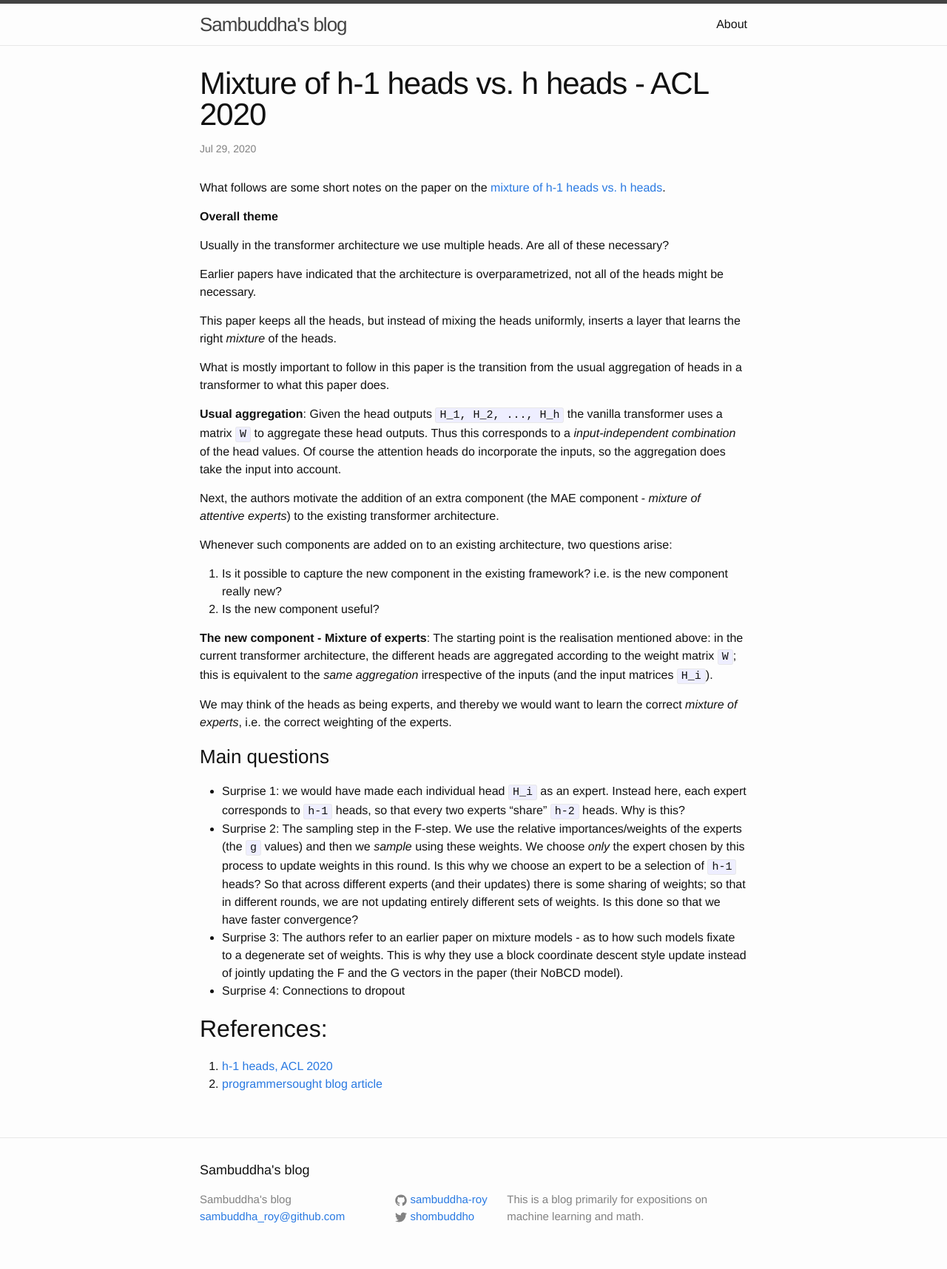
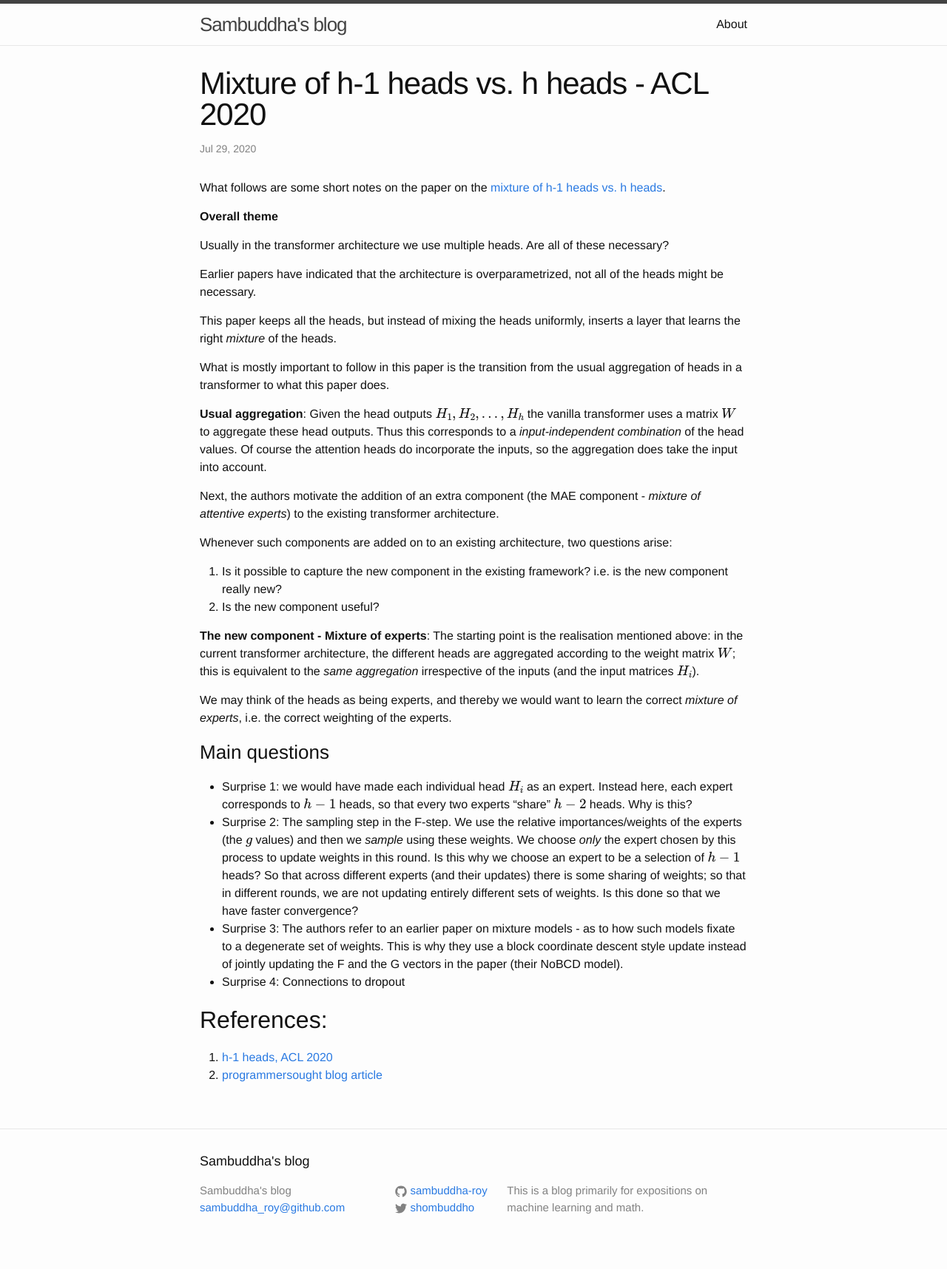
Before and after one commit to sambuddha-roy/sambuddha-roy.github.io, a Jekyll site: the page built from _posts/2020-07-29-mixture-of-heads.markdown, in a window 1280 px wide. Shown: the whole page at 74% size. Built offline with Jekyll 4.4.1, drawn with Linux system fonts in a browser that asks for light colours; formulas are drawn with MathJax 3.

Commit message:
moving files around

```diff
--- a/_posts/2020-07-29-mixture-of-heads.markdown
+++ b/_posts/2020-07-29-mixture-of-heads.markdown
@@ -22,7 +22,7 @@ What is mostly important to follow in this paper is the transition from the usua
 aggregation of heads in a transformer to what this paper does.
 
 **Usual aggregation**:
-Given the head outputs `H_1, H_2, ..., H_h` the vanilla transformer uses a matrix `W`
+Given the head outputs $$H_1, H_2, ..., H_h$$ the vanilla transformer uses a matrix $$W$$
 to aggregate these head outputs. Thus this corresponds to a _input-independent combination_
 of the head values. Of course the attention heads do incorporate the inputs, so the
 aggregation does take the input into account.
@@ -37,21 +37,21 @@ component really new?
 
 **The new component - Mixture of experts**:
 The starting point is the realisation mentioned above: in the current transformer architecture, the
-different heads are aggregated according to the weight matrix `W`; this is equivalent to the
-_same aggregation_ irrespective of the inputs (and the input matrices `H_i`).
+different heads are aggregated according to the weight matrix $$W$$; this is equivalent to the
+_same aggregation_ irrespective of the inputs (and the input matrices $$H_i$$).
 
 We may think of the heads as being experts, and thereby we would want to learn the
 correct _mixture of experts_, i.e. the correct weighting of the experts.
 
 
 ### Main questions
-* Surprise 1: we would have made each individual head `H_i` as an expert. Instead here,
-each expert corresponds to `h-1` heads, so that every two experts "share" `h-2` heads.
+* Surprise 1: we would have made each individual head $$H_i$$ as an expert. Instead here,
+each expert corresponds to $$h-1$$ heads, so that every two experts "share" $$h-2$$ heads.
 Why is this?
 * Surprise 2: The sampling step in the F-step. We use the relative importances/weights of the
-experts (the `g` values) and then we _sample_ using these weights. We choose _only_ the
+experts (the $$g$$ values) and then we _sample_ using these weights. We choose _only_ the
 expert chosen by this process to update weights in this round.
-Is this why we choose an expert to be a selection of `h-1` heads? So that across
+Is this why we choose an expert to be a selection of $$h-1$$ heads? So that across
 different experts (and their updates) there is some sharing of weights; so that in
 different rounds, we are not updating entirely different sets of weights.
 Is this done so that we have faster convergence?
--- a/_posts/work/2020-07-30-greedy-mips.markdown
+++ b/_posts/work/2020-07-30-greedy-mips.markdown
@@ -15,7 +15,7 @@ Given a vector $$q$$, and a collection
 of candidate vectors $$h_1, h_2, \cdots , h_n$$, find out the candidates (top-k) that have the largest
 inner products $$q \circ h_i$$.
 
-**Why is this problem interesting?**
+#### Why is this problem interesting?
 
 As one of many examples, from NLP, a common step is one where we need to choose one (or a fixed number, say 10) out of all the tokens in a vocabulary (say there are 40000 terms in the vocab). In order to do this, we "hit" the embeddings of the vocab tokens with a "query"
 vector (say, a learned weight vector) and take the top few inner products. This is clearly captured by the framework of the MIPS problem.
```
Also changed, not shown: other parts of _posts/work/2020-07-30-greedy-mips.markdown (+1 -0 lines), _posts/work/2020-07-28-bleurt.markdown (renamed from _posts/2020-07-28-bleurt.markdown).
